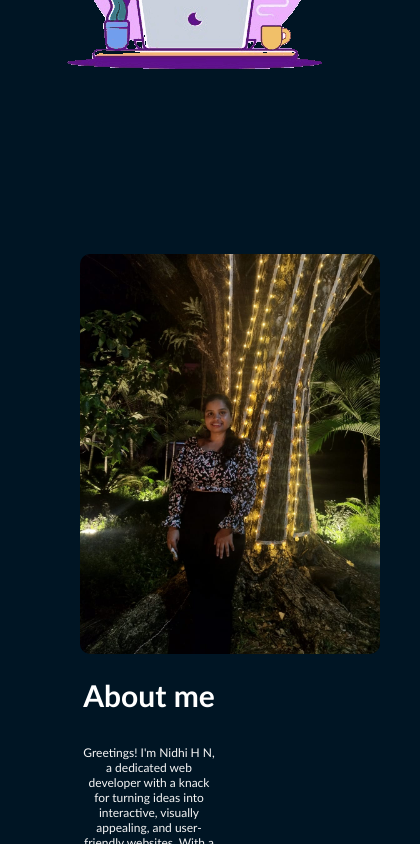
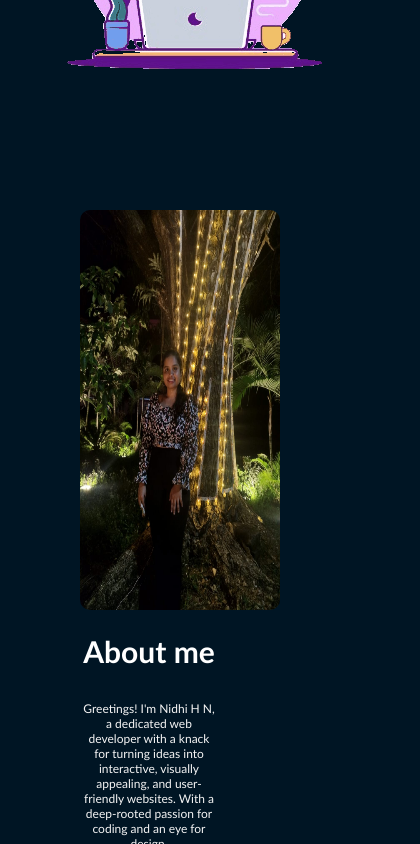
Before and after one commit to nidhihn/portfolioreact, a React (Create React App) app in the folder Desktop/reactport/portfolio/: page / in a window 390 px wide. Shown: the part 720-1564 px from the top of the page, 420 px wide, since content can reach past the window. Built offline with nearby package versions, Linux system fonts and the light colour scheme.

Commit message:
added media query to footer section

```diff
--- a/Desktop/reactport/portfolio/src/component/About.js
+++ b/Desktop/reactport/portfolio/src/component/About.js
@@ -3,12 +3,12 @@ import "../css/About.css";
 function About() {
     return (
         <>
-        <body>
+
          <div id="About">
 
             <div class="row">
                 <div class="about-col-1">
-                    <img src={image} alt="Image"/>
+                    <img id="abtimage"src={image} alt="Image"/>
                 </div>
                 <div class="about-col-2">
                     <h1 class="sub-title">About me</h1>
@@ -26,7 +26,7 @@ function About() {
             </div>
 
     </div>
-    </body>
+
         </>
     );
 }
--- a/Desktop/reactport/portfolio/src/component/Section.js
+++ b/Desktop/reactport/portfolio/src/component/Section.js
@@ -3,7 +3,7 @@ import image from "../Svg/Newdev.gif";
 function Section() {
   return (
     <>
-      <body>
+
       <main>
         <section className="firstsection">
           <div className="leftsection">
@@ -24,7 +24,7 @@ function Section() {
 
 
       <script src="https://kit.fontawesome.com/6f77f484da.js" crossorigin="anonymous"></script>
-      </body>
+
     </>
   );
 }
--- a/Desktop/reactport/portfolio/src/component/contact.js
+++ b/Desktop/reactport/portfolio/src/component/contact.js
@@ -31,7 +31,7 @@ function Contact(){
         <>
          <div id="contact">
         <div class="container">
-            <div class="row">
+            <div class="rows">
                 <div class="contact-left">
                     <h1 class="sub-title">Contact me</h1>
                     <p>  hnnidhi28@gmail.com</p>
@@ -54,6 +54,7 @@ function Contact(){
                         <Loader/>
                          }
                     </form>
+
                 </div>
             </div>
         </div>
--- a/Desktop/reactport/portfolio/src/css/About.css
+++ b/Desktop/reactport/portfolio/src/css/About.css
@@ -7,6 +7,9 @@ body {
   }
 #About{
     padding: 80px;
+    display: flex;
+    justify-content: space-between;
+    flex-wrap: wrap;
 }
 .row{
     display: flex;
@@ -40,11 +43,14 @@ body {
     #about{
         display: flex;
         flex-direction: column;
+        /* flex-wrap: nowrap; */
+
     }
     .about-col-1 img{
         width: 300px;
         height: 400px;
        flex-basis: 0%;
+
 
     }
     .about-col-2 {
@@ -52,11 +58,27 @@ body {
         flex-direction: column;
         width: 100px;
 
+
+        /* margin-left: 40px;
+       margin-right: 40px; */
+
     }
     .about-col-2 .sub-title{
          font-size: 30px;
+
     }
     .about-col-2 p{
         font-size: 12px;
+        /* margin-left: 20px;
+        margin-right: 10px; */
+
     }
 }
+
+@media (max-width:600px){
+    #abtimage{
+        align-items: center;
+        width:200px;
+
+    }
+ }
--- a/Desktop/reactport/portfolio/src/css/Contact.css
+++ b/Desktop/reactport/portfolio/src/css/Contact.css
@@ -1,4 +1,92 @@
-.contact-left{
+/* .contact-left{
+    flex-basis: 35%;
+ }
+ .contact-right{
+     flex-basis: 60%;
+ }
+ .contact-left p{
+     margin-top: 30px;
+ }
+ .contact-left p i{
+     color:#B0578D;
+     margin-right: 15px;
+     font-size: 25px;
+ }
+ .social-icons img{
+    transition: transform 0.5s;
+    padding: 5px 10px;
+    height: 20px;
+    width: 20px;
+
+ }
+ .social-icons img:hover{
+    transform: translateY(-5px);
+ } */
+ /* .social-icons{
+     margin-top: 30px;
+     height: 10px;
+     width: 10px;
+ }
+ .social-icons a{
+     text-decoration: none;
+     font-size: 30px;
+     margin-right: 15px;
+     color:#F5E8B7;
+     display: inline-block;
+     transition: transform 0.5s;
+     padding: 14px 60px;
+     height: 10px;
+     width: 10px;
+ }
+ .social-icons a:hover{
+     color:#B0578D;
+     transform: translateY(-5px);
+ } */
+ /* .contact-right form{
+     width: 100%;
+ }
+ form input, form textarea{
+     width: 100%;
+     border: 0;
+     outline: none;
+     background: #57375D;
+     padding: 15px;
+     margin: 15px 0;
+     color: #fff;
+     font-size: 18px;
+     border-radius: 6px;
+ }
+ form.btn{
+     padding: 14px 60px;
+     font-size: 18px;
+     margin-top: 20px;
+     cursor: pointer;
+
+ }
+ .icons{
+    width: 30px;
+    height: 40px;
+    color:#F5E8B7;
+ }
+ @media (max-width:600px){
+    #contact{
+        display: flex;
+        flex-direction: column;
+    }
+    .contact-right{
+        width: 50px;
+        height: 50px;
+    }
+    .contact-left .sub-title{
+        font-size: 30px;
+    }
+    .container{
+       flex-direction: column;
+
+    }
+
+ } */
+ .contact-left{
     flex-basis: 35%;
  }
  .contact-right{
@@ -74,8 +162,9 @@
         flex-direction: column;
     }
     .contact-right{
-        width: 50px;
+        width: 40px;
         height: 50px;
+
     }
     .contact-left .sub-title{
         font-size: 30px;
@@ -84,5 +173,15 @@
        flex-direction: column;
 
     }
+    form{
+        margin-bottom: 250px;
+    }
+    form input, form textarea{
+        width: 85%;
+    }
 
  }
+ .rows{
+    display: flex;
+    justify-content: center;
+ }
--- a/Desktop/reactport/portfolio/src/css/Footer.css
+++ b/Desktop/reactport/portfolio/src/css/Footer.css
@@ -7,6 +7,7 @@
       box-shadow:  0px -5px 55px #57375D;
       bottom: 0;
       width: 97%;
+      /* position: relative; */
 
     }
 
@@ -27,8 +28,23 @@
      height: 30px;
     border-radius: 10%;
    }
-   @media (max-width:600px){
+   /* @media (max-width:600px){
      .footer{
+      padding: 10px;
       bottom: 0;
+      height:100px;
+      font-size: 15px;
+      position: relative;
      }
-   }
+   } */
+
+
+@media (max-width:600px){
+
+  .footer{
+    margin-top: 250px;
+    width: 89%
+
+  }
+
+}
```
